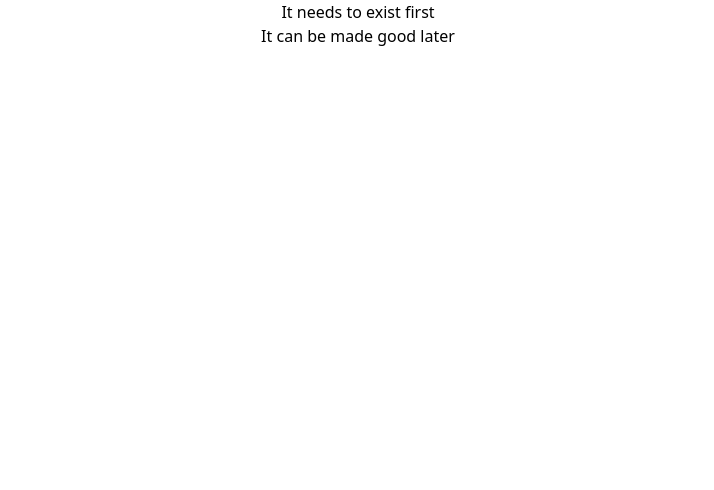
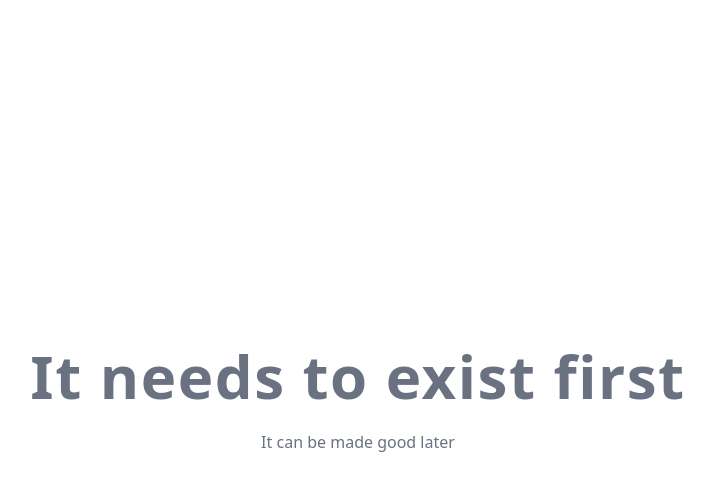
Before and after one commit to juanpeter/juanpeter, a React (Vite) app: page / in a window 1280 px wide. Shown: the top 490 px of the page, without its empty margins (282-996 px from the left). Built offline with nearby package versions, Linux system fonts and the light colour scheme.

Commit message:
Adding temporary dark mode + exploring tailwind.css capabilities

```diff
--- a/src/App.tsx
+++ b/src/App.tsx
@@ -4,11 +4,13 @@ function App() {
 
   return (
     <>
-      <div className='text-center'>
-        <h1>It needs to exist first</h1>
+      <main className='h-screen bg-white dark:bg-gray-800 content-center'>
+        <div className='text-center text-gray-500 dark:text-gray-400'>
+          <h1 className='text-6xl font-extrabold tracking-wide mb-6'>It needs to exist first</h1>
 
-        <p>It can be made good later</p>
-       </div>
+          <p>It can be made good later</p>
+        </div>
+      </main>
     </>
   )
 }
--- /dev/null
+++ b/src/components/Footer/Footer.tsx
@@ -0,0 +1,9 @@
+import React from 'react'
+
+export default function FooterComponent(){
+    return (
+        <footer>
+            <p>Still being built, come back later</p>
+        </footer>
+    )
+}
--- /dev/null
+++ b/src/components/Header/Header.tsx
@@ -0,0 +1,9 @@
+import React from 'react'
+
+export default function HeaderComponent() {
+    return (
+        <header>
+            <p>Still being built, come back later</p>
+        </header>
+    )
+}
```
Also changed, not shown: 1 other file (tests, documents, lock files or other folders).
